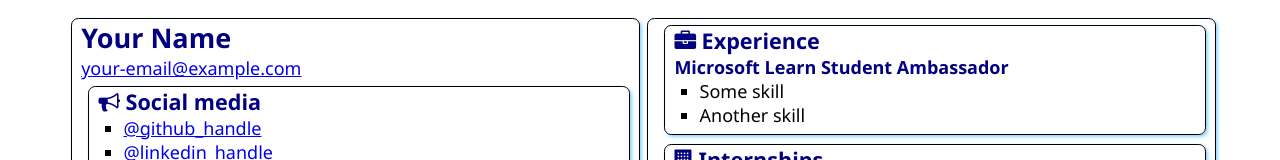
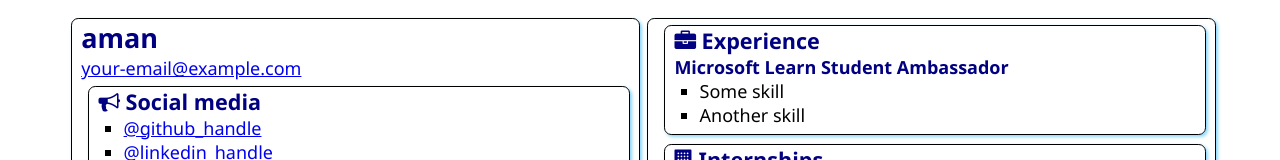
Before and after one commit to a-ma-n/SATechnicalOnboarding, a plain HTML site: page src/index.html in a window 1280 px wide. Shown: the top 160 px of the page. Drawn offline with Linux system fonts and the light colour scheme.

Commit message:
made changes

```diff
--- a/src/index.html
+++ b/src/index.html
@@ -12,7 +12,7 @@
 <body>
     <main>
         <article class="box">
-            <h1>Your Name</h1>
+            <h1>aman </h1>
             <div><a href="mailto:your.email@example.com">your-email@example.com</a></div>
 
             <section class="box">
```
